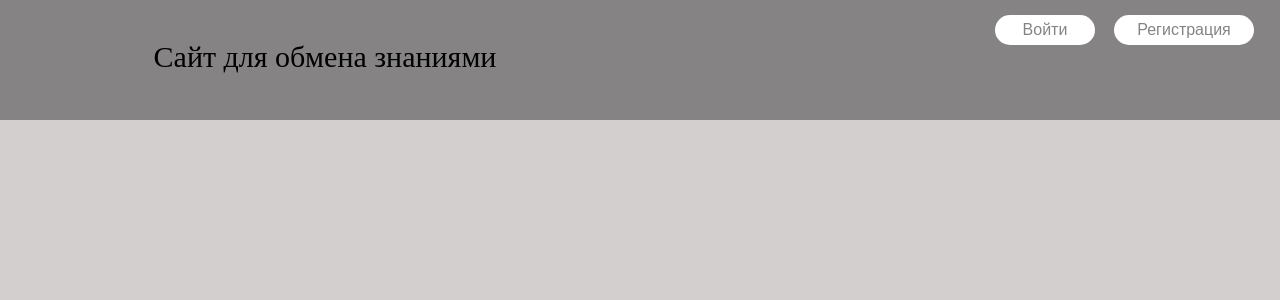
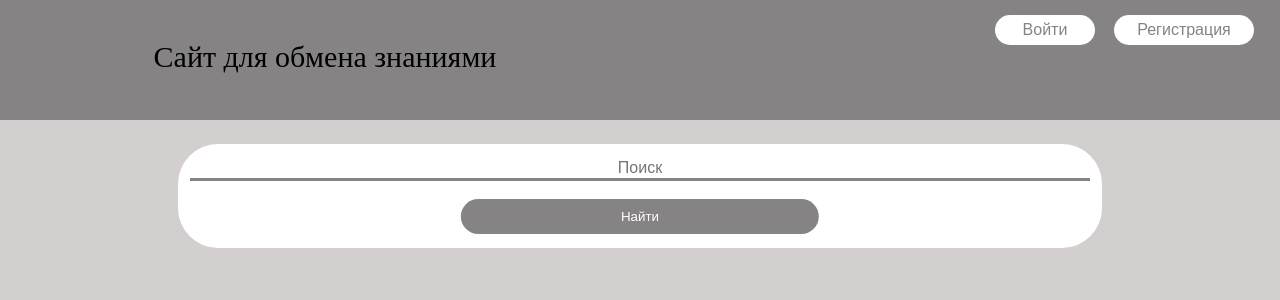
Before and after one commit to MichaelKab/silaeder_exchange, a Django app: page / in a window 1280 px wide. Shown: the top 300 px of the page. Run offline with Django 3.2, Linux system fonts and the light colour scheme.

Commit message:
added search field

```diff
--- a/website/templates/new_main.html
+++ b/website/templates/new_main.html
@@ -1,11 +1,47 @@
 <!DOCTYPE html>
 <html lang="en">
+
 <head>
   <meta charset="UTF-8">
   <title>Title</title>
 </head>
+
 <body>
   <style>
+  .center-block {
+    margin-left: auto;
+    margin-right: auto;
+    background: #FFFFFF;
+    border-radius: 20px;
+    -webkit-border-radius: 40px;
+    -moz-border-radius: 40px;
+    padding: 14px;
+    margin-top: 24px;
+    width: 70%;
+}
+    .center-block input {
+      text-align: center;
+      margin-left: auto;
+      margin-right: auto;
+      border: 0;
+      width: 100%;
+      border-bottom: 3px solid #858383;
+      outline: none;
+      font-size: 16px;
+    }
+    .center-block button {
+      background-color: #858383;
+      border: none;
+      color: white;
+      width: 40%;
+      text-align: center;
+      text-decoration: none;
+      display: inline-block;
+      border-radius: 20px;
+      -webkit-border-radius: 40px;
+      -moz-border-radius: 40px;
+      padding: 10px;
+    }
     .up_head {
       background-color: #858383;
       margin: 0;
@@ -17,10 +53,12 @@
     .main {
       background-color: #D3CFCF;
     }
-    body{
+
+    body {
       background-color: #D3CFCF;
       margin: 0;
     }
+
     .content {
       width: 70%;
       margin-left: auto;
@@ -34,7 +72,6 @@
       padding-top: 15px;
       margin-top: 24px;
       margin-bottom: 32px;
-
     }
 
     .theme {
@@ -67,15 +104,14 @@
       width: 300px;
       margin-left: auto;
       position: absolute;
-        top:0;
-        right:0;
+      top: 0;
+      right: 0;
     }
 
     .buttons_right form {
       display: inline-block;
       margin-left: 15px;
     }
-
 
     .sm_button {
       font-size: 12pt;
@@ -93,7 +129,8 @@
       padding: 6px;
       margin-bottom: 10px;
     }
-    .long_button{
+
+    .long_button {
       font-size: 12pt;
       margin-top: 15px;
       width: 140px;
@@ -109,28 +146,32 @@
       padding: 6px;
       margin-bottom: 10px;
     }
-    .text{
+
+    .text {
       margin-right: auto;
       margin-top: 0;
       padding-top: 30px;
       padding-left: 20%;
       font-size: 30px;
     }
-    .tx{
+
+    .tx {
       display: block;
       position: absolute;
-            top:10px;
-        left:0;
+      top: 10px;
+      left: 0;
       width: 60%;
     }
-    .href_detail{
+
+    .href_detail {
       color: #0f8fee;
       width: 100%;
       background: white;
     }
-    .href_detail a{
+
+    .href_detail a {
       background: #0f8fee;
-        #float:right;
+      #float: right;
       width: 100px;
       text-decoration: none;
       margin-left: auto;
@@ -151,7 +192,7 @@
         <form action="/" target="_blank">
             <button>Создать</button>
         </form>-->
-        {% if  request.user.is_authenticated %}
+      {% if request.user.is_authenticated %}
       <form action="/pr" target="_blank">
         <button class="long_button">Личный кабинет</button>
       </form>
@@ -170,6 +211,15 @@
     </div>
   </div>
   <div class="main">
+    <div class='center-block'>
+      <form method="post">
+        {% csrf_token %}
+        <input name='find' placeholder="Поиск"  style='position: relative; left: 50%; transform: translate(-50%, 0)'>
+        <br>
+        <br>
+        <button type='submit'  style='position: relative; left: 50%; transform: translate(-50%, 0)'>Найти</button
+      </form>
+    </div>
     {% for user in users %}
     <div class="content">
       <div class="theme">
@@ -200,4 +250,5 @@
     {% endfor %}
   </div>
 </body>
+
 </html>
--- a/website/views.py
+++ b/website/views.py
@@ -14,8 +14,19 @@ from django.views.generic.detail import DetailView
 
 def main(request):
     applications = Application.objects.all()
-    users = CustomUser.objects.filter(can_see=True)
-    # print(applications)
+    all_users = CustomUser.objects.filter(can_see=True)
+    users = []
+    if request.method == "POST":
+        keyword = request.POST['find']
+        for i in all_users:
+            if keyword in i.skills_know:
+                users.append(i)
+            elif keyword in i.skills_wont:
+                users.append(i)
+            elif keyword in i.about_me:
+                users.append(i)
+    else:
+        users = all_users
     return render(request, 'new_main.html', {"users": users})
 
 
```
Lines whose indentation alone changed are shown as unchanged.
